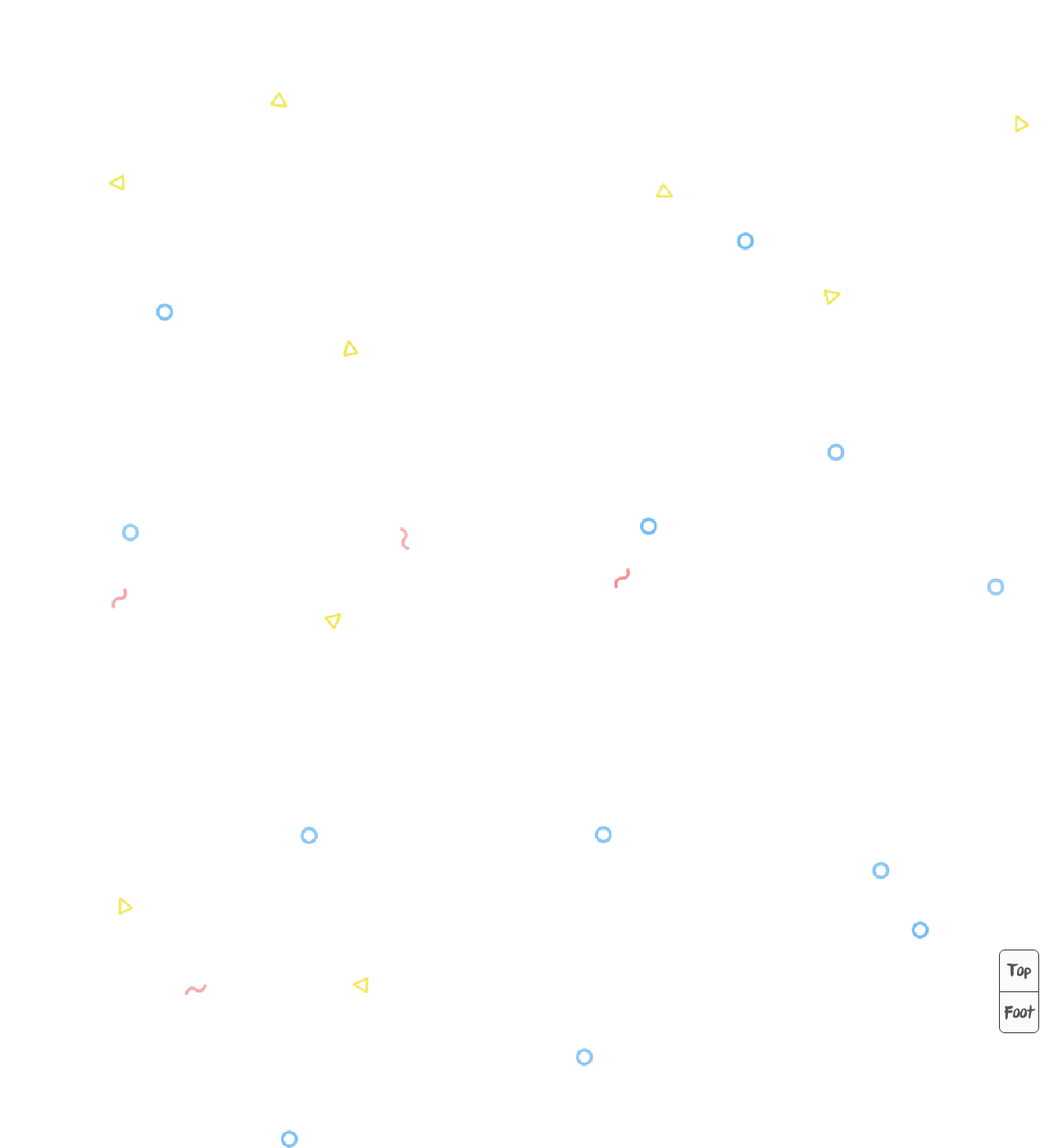
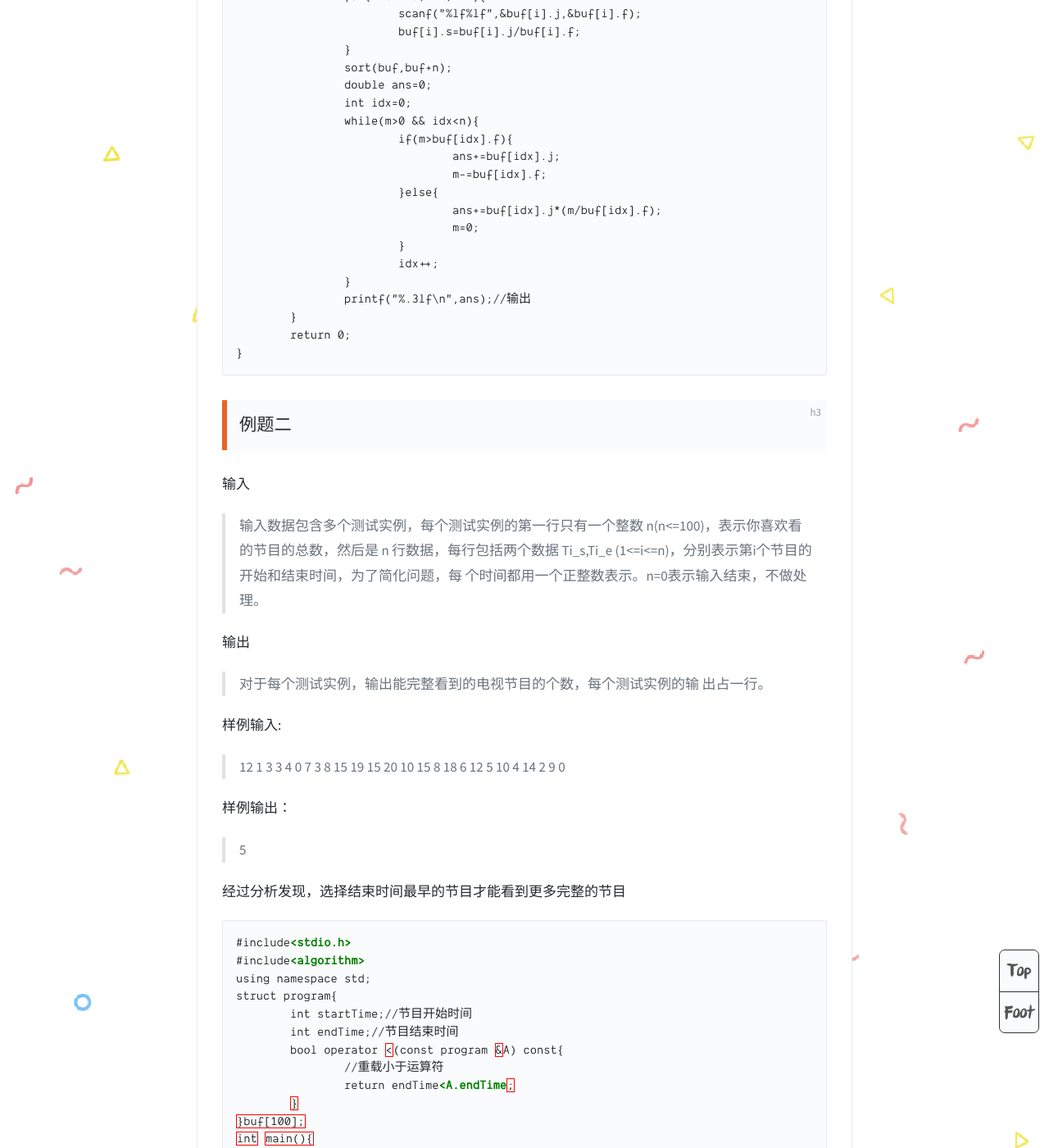
Before and after one commit to gllary/gllary.github.io, a Jekyll site: the page built from _posts/2019-07-19-上机训练六.md, in a window 1280 px wide and 1400 px high, scrolled down 1212 px. Shown: the whole window at 82% size. Built offline with Jekyll 4.4.1, drawn with Linux system fonts in a browser that asks for light colours; comment, search, counter and statistics services are not loaded; some of the changed text lies outside the part shown.

Commit message:
Update 2019-07-19-上机训练六.md

````diff
--- a/_posts/2019-07-19-上机训练六.md
+++ b/_posts/2019-07-19-上机训练六.md
@@ -6,3 +6,113 @@
 color: rgb(255,0,255)
 tags: '上机训练'
 ---
+
+### 例题一
+
+>有m元钱，n种物品；每种物品有j磅，总价值f元，可以 使用0到f的任意价格购买相应磅的物品，例如使用0.3f元，可以购买0.3j磅物 品。要求输出用m元钱最多能买到多少磅物品。
+
+题解
+>买性价比最高的商品，即j/f最大的商品
+
+```
+#include<stdio.h>
+#include<algorithm>
+using namespace std;
+struct goods {
+	double j;//该物品总重量
+	double f;// 该物品总价格
+	double s;//该物品性价比
+	bool operator < (const goods &A) const{//重载小于运算符，确保可以用sort函数将数组按照性价比降序排列
+	return s>A.s;
+
+	}
+}buf[1000];
+int main(){
+	double m;
+	int n;
+	while(scanf("%lf%d",&m,&n)!=EOF){
+		if(m==-1 && n==-1) break;
+		for(int i=0;i<n;i++){
+			scanf("%lf%lf",&buf[i].j,&buf[i].f);
+			buf[i].s=buf[i].j/buf[i].f;
+		}
+		sort(buf,buf+n);
+		double ans=0;
+		int idx=0;
+		while(m>0 && idx<n){
+			if(m>buf[idx].f){
+				ans+=buf[idx].j;
+				m-=buf[idx].f;
+			}else{
+				ans+=buf[idx].j*(m/buf[idx].f);
+				m=0;
+			}
+			idx++;
+		}
+		printf("%.3lf\n",ans);//输出
+	}
+	return 0;
+}
+```
+
+
+### 例题二
+输入
+>输入数据包含多个测试实例，每个测试实例的第一行只有一个整数 n(n<=100)，表示你喜欢看的节目的总数，然后是 n 行数据，每行包括两个数据 Ti_s,Ti_e (1<=i<=n)，分别表示第i个节目的开始和结束时间，为了简化问题，每 个时间都用一个正整数表示。n=0表示输入结束，不做处理。
+
+输出
+>对于每个测试实例，输出能完整看到的电视节目的个数，每个测试实例的输 出占一行。
+
+样例输入:
+>12
+>1 3
+>3 4
+>0 7
+>3 8
+>15 19
+>15 20
+>10 15
+>8 18
+>6 12
+>5 10
+>4 14
+>2 9
+>0
+
+样例输出：
+>5
+
+经过分析发现，选择结束时间最早的节目才能看到更多完整的节目
+
+```xml
+#include<stdio.h>
+#include<algorithm>
+using namespace std;
+struct program{
+	int startTime;//节目开始时间
+	int endTime;//节目结束时间
+	bool operator <(const program &A) const{
+		//重载小于运算符
+		return endTime<A.endTime;
+	}
+}buf[100];
+int main(){
+	int n;
+	while(scanf("%d",&n)!=EOF){
+		if(n==0) break;
+		for(int i=0;i<n;i++){
+			scanf("%d%d",&buf[i].startTime,&buf[i].endTime);
+		}
+		sort(buf,buf+n);
+		int currentTime=0,ans=0;//记录当前时间变量初始值为0，答案计数初始值为0
+		for(int i=0;i<n;i++){//按照结束时间升序遍历所有节目
+			if(currentTime<=buf[i].startTime){//若当前时间小于等于该节目开始时间，那么收看该节目
+				currentTime=buf[i].endTime;//当前时间变为该节目结束时间
+				ans++;//收看节目数加一
+			}
+		}
+		printf("%d\n",ans);
+	}
+	return 0;
+}
+```
````
